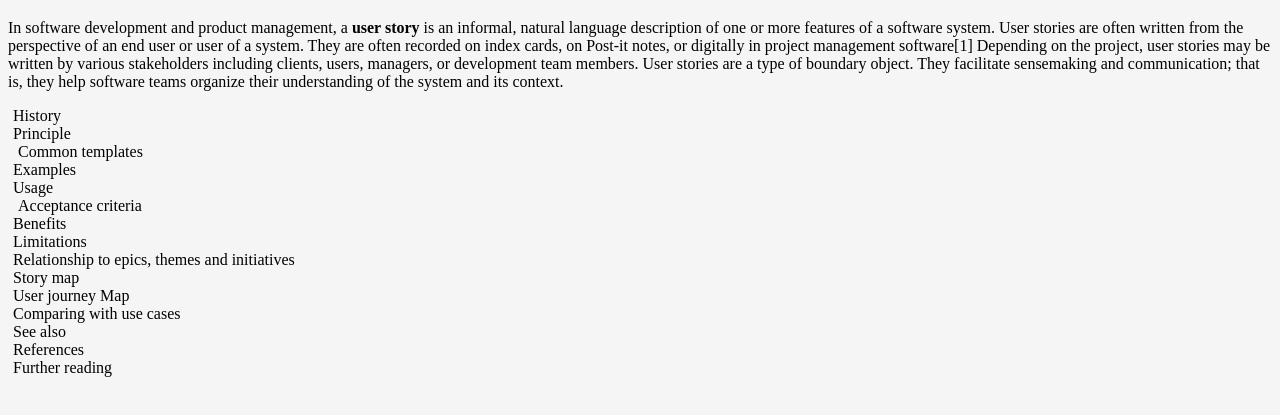
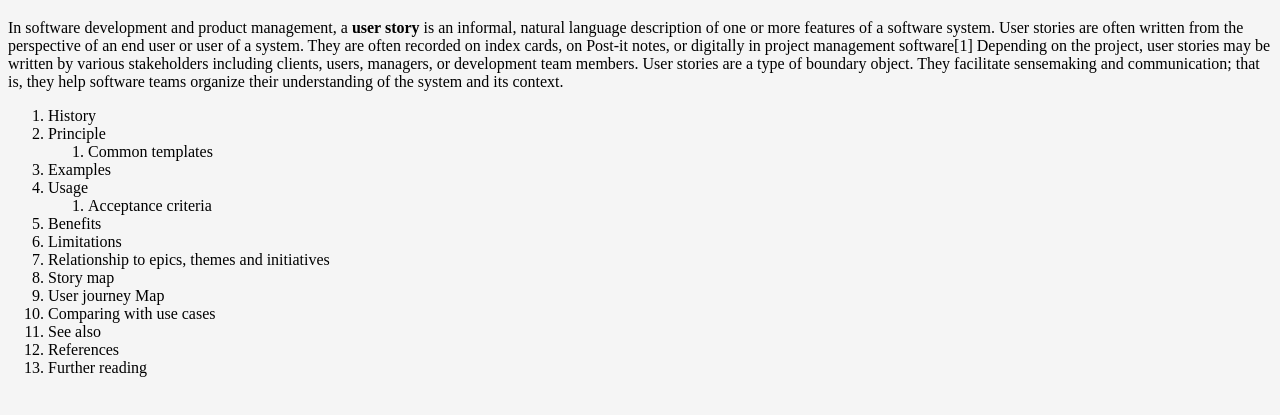
Before and after one commit to mkallas42/tribute-page, a plain HTML site: page index.html in a window 1280 px wide. Shown: the part 61-476 px from the top of the page. Drawn offline with Linux system fonts and the light colour scheme.

Commit message:
remove ol and li styles

```diff
--- a/style.css
+++ b/style.css
@@ -1,17 +1,3 @@
 body {
     background-color: whitesmoke;
 }
-
-ol {
-    counter-reset: inherit;
-    padding-left: 5px;
-}
-
-li {
-    display: block;
-}
-
-li:before {
-    content: counter(inherit, ".") " ";
-    counter-increment: inherit;
-}
```
